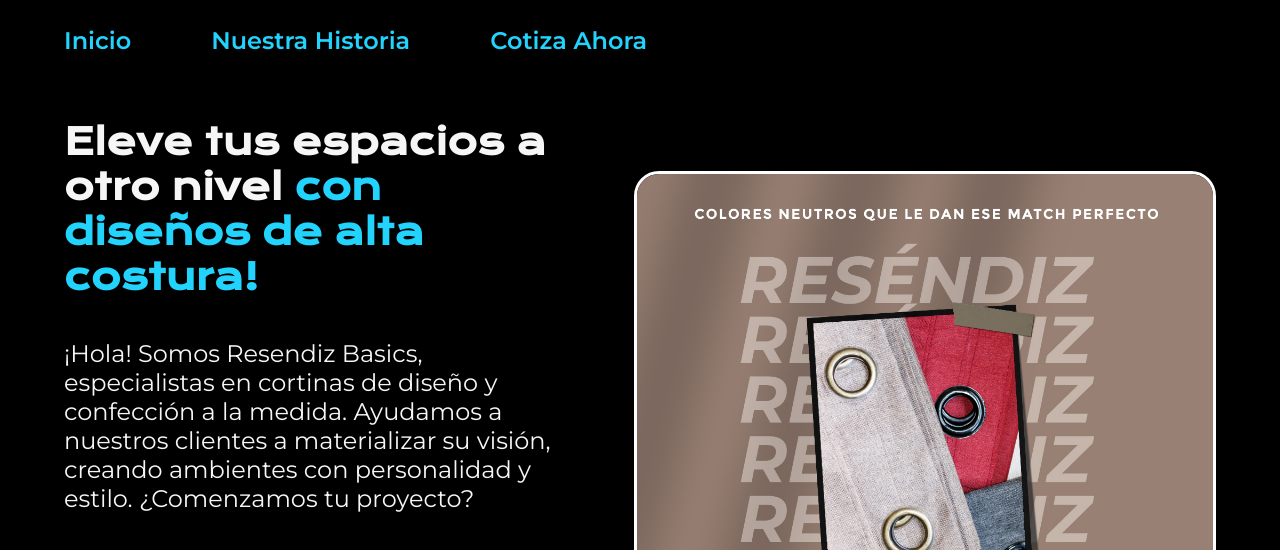
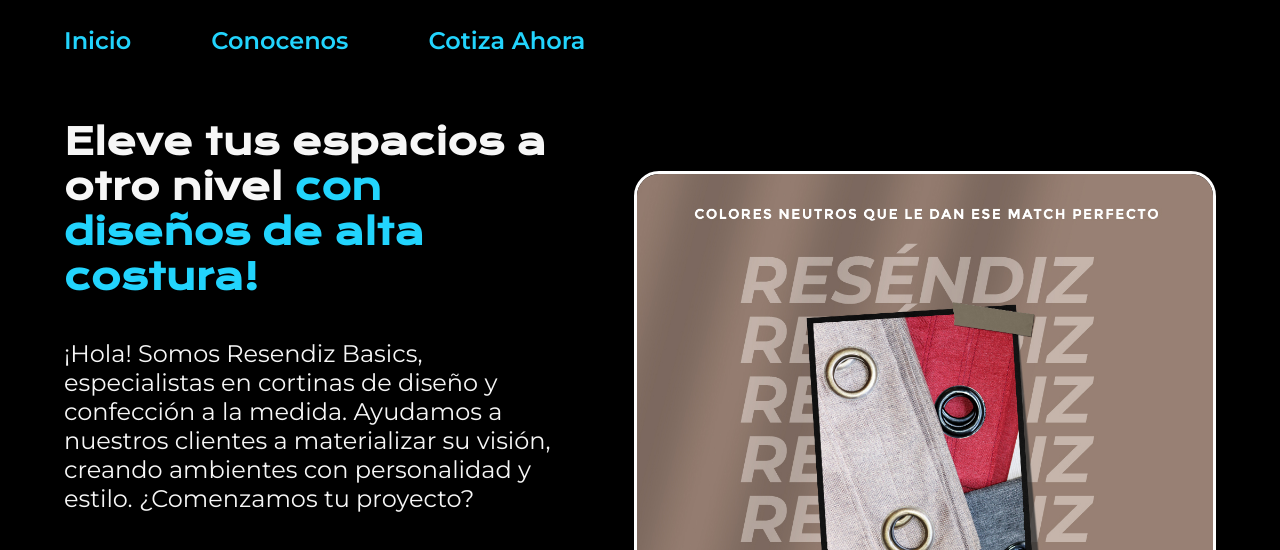
Before and after one commit to Albert010m/RB-PARTE-1, a plain HTML site: page index.html in a window 1280 px wide. Shown: the top 550 px of the page. Drawn offline with nearby package versions, Linux system fonts and the light colour scheme.

Commit message:
Update index.html

```diff
--- a/index.html
+++ b/index.html
@@ -10,7 +10,7 @@
     <header class="header">
         <nav class="header_menu">
             <a class="header_menu_link" href="index.html">Inicio</a>
-            <a class="header_menu_link" href="about.html">Nuestra Historia</a>
+            <a class="header_menu_link" href="about.html">Conocenos</a>
             <a class="header_menu_link" href="cotizacion.html">Cotiza Ahora</a>
         </nav>
     </header>
```
